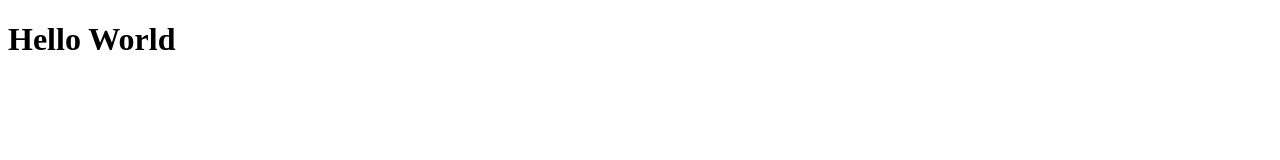
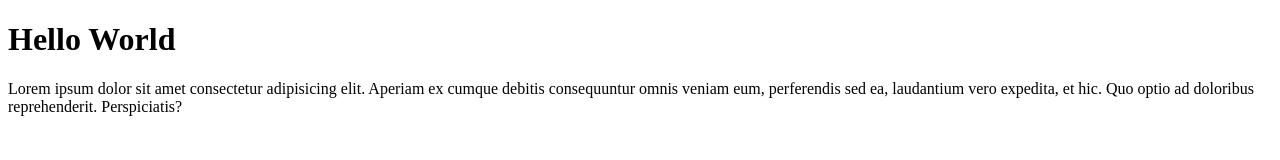
Before and after one commit to sonimaulana/smm-git-test, a plain HTML site: page index.html in a window 1280 px wide. Drawn offline with Linux system fonts and the light colour scheme.

Commit message:
Menambahkan Paragraf

```diff
--- a/index.html
+++ b/index.html
@@ -6,5 +6,8 @@
 <body>
 
     <h1>Hello World</h1>
+    <p>
+        Lorem ipsum dolor sit amet consectetur adipisicing elit. Aperiam ex cumque debitis consequuntur omnis veniam eum, perferendis sed ea, laudantium vero expedita, et hic. Quo optio ad doloribus reprehenderit. Perspiciatis?
+    </p>
 </body>
 </html>
```
